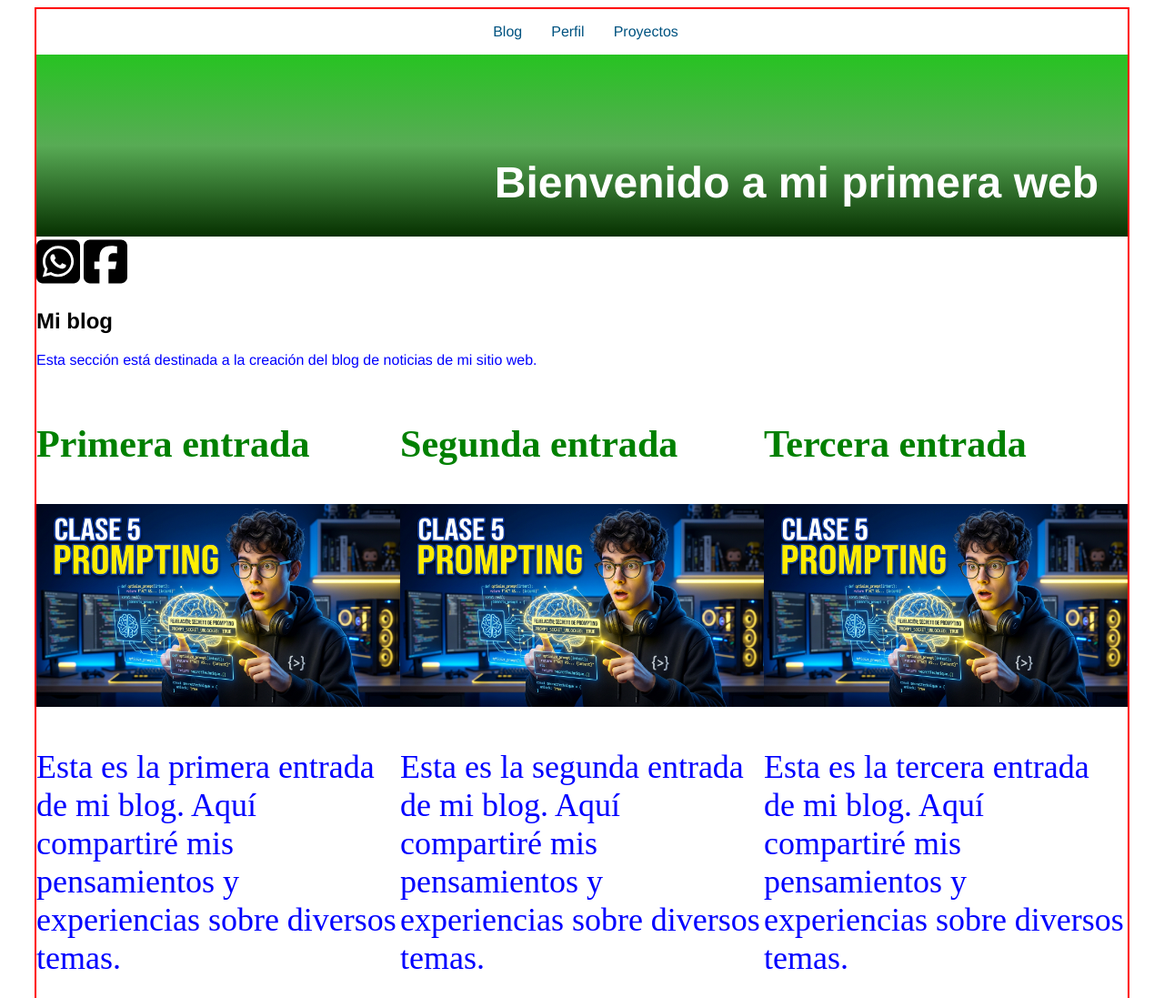
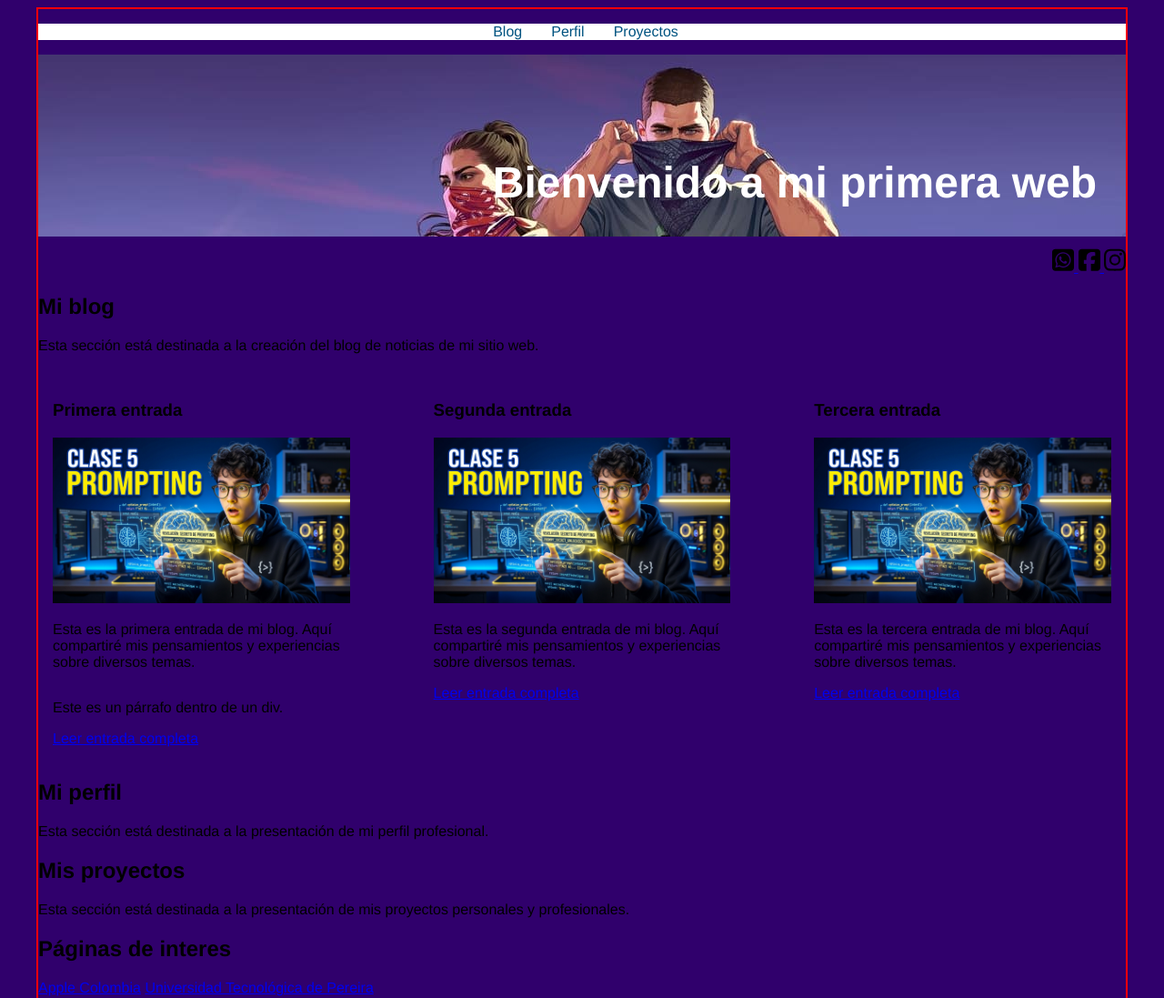
Before and after one commit to daduque/mi_web_2026_2, a plain HTML site: page index.html in a window 1280 px wide. Shown: the top 1097 px of the page at 91% size. Drawn offline with Linux system fonts and the light colour scheme.

Commit message:
FIXING: blog section

```diff
--- a/assets/css/style.css
+++ b/assets/css/style.css
@@ -1,15 +1,25 @@
 :root {
-    box-sizing: border-box;
     font-family: 'Helvetica Neue', sans-serif;
 }
 
-html { scroll-behavior: smooth; }
+*{
+    box-sizing: border-box;
+}
+
+html {
+    scroll-behavior: smooth;
+}
+
+
+
 
 body {
+    background-color: rgb(255, 255, 255);
     border: 2px solid red;
     margin-left: auto;
     margin-right: auto;
-    width: 1200px;
+    max-width: 1200px;
+    min-width: 360px;
 }
 
 nav.main-menu > ul{
@@ -35,7 +45,8 @@ nav.main-menu > ul li a:hover{
 
 .main-baner{
     align-items: end;
-    background: linear-gradient(180deg, rgba(39, 195, 34, 1) 0%, rgba(88, 171, 85, 1) 50%, rgb(6, 48, 0) 100%);
+    /* background: linear-gradient(180deg, rgba(39, 195, 34, 1) 0%, rgba(88, 171, 85, 1) 50%, rgb(6, 48, 0) 100%); */
+    background-image: url('../img/gtaback.jpg');
     display: flex;
     height: 200px;
     justify-content: end;
@@ -49,29 +60,66 @@ nav.main-menu > ul li a:hover{
 
 
 
-#main_text{
-    color:rgb(126, 112, 0)
+.social-icons {
+    text-align: end;
+
 }
 
-article.noticia-blog p.noticia-blog__resumen.mi-entrada#main_text{
-    color: red;
+.social-icons svg{
+    margin-top: 12px;
+    width: 24px;
 }
 
-article{
-    font-size: 36px;
-    color: red;
+section.blog div{
+    display: flex;
+    flex-wrap: wrap;
+    justify-content: space-between;
+}
+
+article.noticia-blog{
+    padding: 16px;
     width: 100%;
 }
 
-article {
-    color: green;
-    font-family: 'Times New Roman', serif !important;
+article.noticia-blog img{
+    width: 100%;
 }
 
-p{
-    color: blue !important;
+
+@media (width >= 576px) {
+    body {
+    background-color: rgb(206, 168, 251);
+}
+ }
+@media (width >= 768px) {
+        body {
+    background-color: rgb(155, 79, 247);
+        article.noticia-blog{
+    width: 50%;
+}
+}
+ }
+@media (width >= 1024px) {
+        body {
+    background-color: rgb(113, 1, 251);
+
+    article.noticia-blog{
+    width: 30%;
+}
+}
+ }
+@media (width >= 1280px) {
+        body {
+    background-color: rgb(48, 0, 108);
+}
+ }
+@media (width >= 1536px) {
+        body {
+    background-color: rgb(255, 255, 255);
 }
 
-.social-icons svg{
-    width: 48px;
+article.noticia-blog{
+    width: 30%;
 }
+
+ }
--- a/index.html
+++ b/index.html
@@ -39,23 +39,39 @@
         <aside></aside>
 <section class="social-icons">
 
-    <svg class="social-icons__whatsapp" xmlns="http://www.w3.org/2000/svg" viewBox="0 0 448 512"><!--!Font Awesome Free v7.3.1 by @fontawesome - https://fontawesome.com License - https://fontawesome.com/license/free Copyright 2026 Fonticons, Inc.--><path d="M92.1 254.6c0 24.9 7 49.2 20.2 70.1l3.1 5-13.3 48.6 49.9-13.1 4.8 2.9c20.2 12 43.4 18.4 67.1 18.4l.1 0c72.6 0 133.3-59.1 133.3-131.8 0-35.2-15.2-68.3-40.1-93.2-25-25-58-38.7-93.2-38.7-72.7 0-131.8 59.1-131.9 131.8zM274.8 330c-12.6 1.9-22.4 .9-47.5-9.9-36.8-15.9-61.8-51.5-66.9-58.7-.4-.6-.7-.9-.8-1.1-2-2.6-16.2-21.5-16.2-41 0-18.4 9-27.9 13.2-32.3 .3-.3 .5-.5 .7-.8 3.6-4 7.9-5 10.6-5 2.6 0 5.3 0 7.6 .1l.8 0c2.3 0 5.2 0 8.1 6.8 1.2 2.9 3 7.3 4.9 11.8 3.3 8 6.7 16.3 7.3 17.6 1 2 1.7 4.3 .3 6.9-3.4 6.8-6.9 10.4-9.3 13-3.1 3.2-4.5 4.7-2.3 8.6 15.3 26.3 30.6 35.4 53.9 47.1 4 2 6.3 1.7 8.6-1 2.3-2.6 9.9-11.6 12.5-15.5 2.6-4 5.3-3.3 8.9-2s23.1 10.9 27.1 12.9c.8 .4 1.5 .7 2.1 1 2.8 1.4 4.7 2.3 5.5 3.6 .9 1.9 .9 9.9-2.4 19.1-3.3 9.3-19.1 17.7-26.7 18.8zM448 96c0-35.3-28.7-64-64-64L64 32C28.7 32 0 60.7 0 96L0 416c0 35.3 28.7 64 64 64l320 0c35.3 0 64-28.7 64-64l0-320zM148.1 393.9L64 416 86.5 333.8c-13.9-24-21.2-51.3-21.2-79.3 .1-87.4 71.2-158.5 158.6-158.5 42.4 0 82.2 16.5 112.2 46.5 29.9 30 47.9 69.8 47.9 112.2 0 87.4-72.7 158.5-160.1 158.5-26.6 0-52.7-6.7-75.8-19.3z"/></svg>
+    <a href="https://wa.me/+573112000000" target="_blank" rel="noopener noreferrer">
 
-    <svg xmlns="http://www.w3.org/2000/svg" viewBox="0 0 448 512"><!--!Font Awesome Free v7.3.1 by @fontawesome - https://fontawesome.com License - https://fontawesome.com/license/free Copyright 2026 Fonticons, Inc.--><path d="M64 32C28.7 32 0 60.7 0 96L0 416c0 35.3 28.7 64 64 64l98.2 0 0-145.8-52.8 0 0-78.2 52.8 0 0-33.7c0-87.1 39.4-127.5 125-127.5 16.2 0 44.2 3.2 55.7 6.4l0 70.8c-6-.6-16.5-1-29.6-1-42 0-58.2 15.9-58.2 57.2l0 27.8 83.6 0-14.4 78.2-69.3 0 0 145.8 129 0c35.3 0 64-28.7 64-64l0-320c0-35.3-28.7-64-64-64L64 32z"/></svg>
+        <svg class="social-icons__whatsapp" xmlns="http://www.w3.org/2000/svg" viewBox="0 0 448 512"><!--!Font Awesome Free v7.3.1 by @fontawesome - https://fontawesome.com License - https://fontawesome.com/license/free Copyright 2026 Fonticons, Inc.--><path d="M92.1 254.6c0 24.9 7 49.2 20.2 70.1l3.1 5-13.3 48.6 49.9-13.1 4.8 2.9c20.2 12 43.4 18.4 67.1 18.4l.1 0c72.6 0 133.3-59.1 133.3-131.8 0-35.2-15.2-68.3-40.1-93.2-25-25-58-38.7-93.2-38.7-72.7 0-131.8 59.1-131.9 131.8zM274.8 330c-12.6 1.9-22.4 .9-47.5-9.9-36.8-15.9-61.8-51.5-66.9-58.7-.4-.6-.7-.9-.8-1.1-2-2.6-16.2-21.5-16.2-41 0-18.4 9-27.9 13.2-32.3 .3-.3 .5-.5 .7-.8 3.6-4 7.9-5 10.6-5 2.6 0 5.3 0 7.6 .1l.8 0c2.3 0 5.2 0 8.1 6.8 1.2 2.9 3 7.3 4.9 11.8 3.3 8 6.7 16.3 7.3 17.6 1 2 1.7 4.3 .3 6.9-3.4 6.8-6.9 10.4-9.3 13-3.1 3.2-4.5 4.7-2.3 8.6 15.3 26.3 30.6 35.4 53.9 47.1 4 2 6.3 1.7 8.6-1 2.3-2.6 9.9-11.6 12.5-15.5 2.6-4 5.3-3.3 8.9-2s23.1 10.9 27.1 12.9c.8 .4 1.5 .7 2.1 1 2.8 1.4 4.7 2.3 5.5 3.6 .9 1.9 .9 9.9-2.4 19.1-3.3 9.3-19.1 17.7-26.7 18.8zM448 96c0-35.3-28.7-64-64-64L64 32C28.7 32 0 60.7 0 96L0 416c0 35.3 28.7 64 64 64l320 0c35.3 0 64-28.7 64-64l0-320zM148.1 393.9L64 416 86.5 333.8c-13.9-24-21.2-51.3-21.2-79.3 .1-87.4 71.2-158.5 158.6-158.5 42.4 0 82.2 16.5 112.2 46.5 29.9 30 47.9 69.8 47.9 112.2 0 87.4-72.7 158.5-160.1 158.5-26.6 0-52.7-6.7-75.8-19.3z"/></svg>
+    </a>
+
+
+
+    <a href="https://www.facebook.com/utpereira">
+
+        <svg xmlns="http://www.w3.org/2000/svg" viewBox="0 0 448 512"><!--!Font Awesome Free v7.3.1 by @fontawesome - https://fontawesome.com License - https://fontawesome.com/license/free Copyright 2026 Fonticons, Inc.--><path d="M64 32C28.7 32 0 60.7 0 96L0 416c0 35.3 28.7 64 64 64l98.2 0 0-145.8-52.8 0 0-78.2 52.8 0 0-33.7c0-87.1 39.4-127.5 125-127.5 16.2 0 44.2 3.2 55.7 6.4l0 70.8c-6-.6-16.5-1-29.6-1-42 0-58.2 15.9-58.2 57.2l0 27.8 83.6 0-14.4 78.2-69.3 0 0 145.8 129 0c35.3 0 64-28.7 64-64l0-320c0-35.3-28.7-64-64-64L64 32z"/></svg>
+    </a>
+
+
+
+    <a href="https://www.instagram.com/utpereira" target="_blank" rel="noopener noreferrer">
+
+
+        <svg xmlns="http://www.w3.org/2000/svg" viewBox="0 0 448 512"><!--!Font Awesome Free v7.3.1 by @fontawesome - https://fontawesome.com License - https://fontawesome.com/license/free Copyright 2026 Fonticons, Inc.--><path d="M224.3 141a115 115 0 1 0 -.6 230 115 115 0 1 0 .6-230zm-.6 40.4a74.6 74.6 0 1 1 .6 149.2 74.6 74.6 0 1 1 -.6-149.2zm93.4-45.1a26.8 26.8 0 1 1 53.6 0 26.8 26.8 0 1 1 -53.6 0zm129.7 27.2c-1.7-35.9-9.9-67.7-36.2-93.9-26.2-26.2-58-34.4-93.9-36.2-37-2.1-147.9-2.1-184.9 0-35.8 1.7-67.6 9.9-93.9 36.1s-34.4 58-36.2 93.9c-2.1 37-2.1 147.9 0 184.9 1.7 35.9 9.9 67.7 36.2 93.9s58 34.4 93.9 36.2c37 2.1 147.9 2.1 184.9 0 35.9-1.7 67.7-9.9 93.9-36.2 26.2-26.2 34.4-58 36.2-93.9 2.1-37 2.1-147.8 0-184.8zM399 388c-7.8 19.6-22.9 34.7-42.6 42.6-29.5 11.7-99.5 9-132.1 9s-102.7 2.6-132.1-9c-19.6-7.8-34.7-22.9-42.6-42.6-11.7-29.5-9-99.5-9-132.1s-2.6-102.7 9-132.1c7.8-19.6 22.9-34.7 42.6-42.6 29.5-11.7 99.5-9 132.1-9s102.7-2.6 132.1 9c19.6 7.8 34.7 22.9 42.6 42.6 11.7 29.5 9 99.5 9 132.1s2.7 102.7-9 132.1z"/></svg>
+    </a>
 </section>
 
-        <section id="blog">
+        <section class="blog">
             <h2> Mi blog </h2>
             <p>Esta sección está destinada a la creación del blog de noticias de mi sitio web.</p>
 
-            <div style="display: flex; flex-wrap: no-wrap;">
+            <div>
 
                 <article class="noticia-blog">
                     <h3>Primera entrada</h3>
 
-                    <img width="400" src="./assets/img/clase-5-prompting.jpeg" alt="Imagen de ejemplo">
+                    <img src="./assets/img/clase-5-prompting.jpeg" alt="Imagen de ejemplo">
 
-                    <p id="main_text" class="noticia-blog__resumen" style="color:cadetblue">Esta es la primera entrada de mi blog. Aquí compartiré mis pensamientos y experiencias sobre diversos temas.</p>
+                    <p id="main_text" class="noticia-blog__resumen">Esta es la primera entrada de mi blog. Aquí compartiré mis pensamientos y experiencias sobre diversos temas.</p>
 
                     <div class="mi-contenedor">
                         <p class="mi-contenedor__texto">Este es un párrafo dentro de un div.</p>
@@ -63,15 +79,15 @@
 
                     <a href="http://" target="_blank" rel="noopener noreferrer">Leer entrada completa</a>
                 </article>
-                <article>
+                <article class="noticia-blog">
                     <h3>Segunda entrada</h3>
-                    <img width="400" src="./assets/img/clase-5-prompting.jpeg" alt="Imagen de ejemplo">
+                    <img src="./assets/img/clase-5-prompting.jpeg" alt="Imagen de ejemplo">
                     <p>Esta es la segunda entrada de mi blog. Aquí compartiré mis pensamientos y experiencias sobre diversos temas.</p>
                     <a href="http://" target="_blank" rel="noopener noreferrer">Leer entrada completa</a>
                 </article>
-                <article>
+                <article class="noticia-blog">
                     <h3>Tercera entrada</h3>
-                    <img width="400" src="./assets/img/clase-5-prompting.jpeg" alt="Imagen de ejemplo">
+                    <img src="./assets/img/clase-5-prompting.jpeg" alt="Imagen de ejemplo">
                     <p>Esta es la tercera entrada de mi blog. Aquí compartiré mis pensamientos y experiencias sobre diversos temas.</p>
                     <a href="http://" target="_blank" rel="noopener noreferrer">Leer entrada completa</a>
                 </article>
```
Also changed, not shown: assets/img/gtaback.jpg (added).
